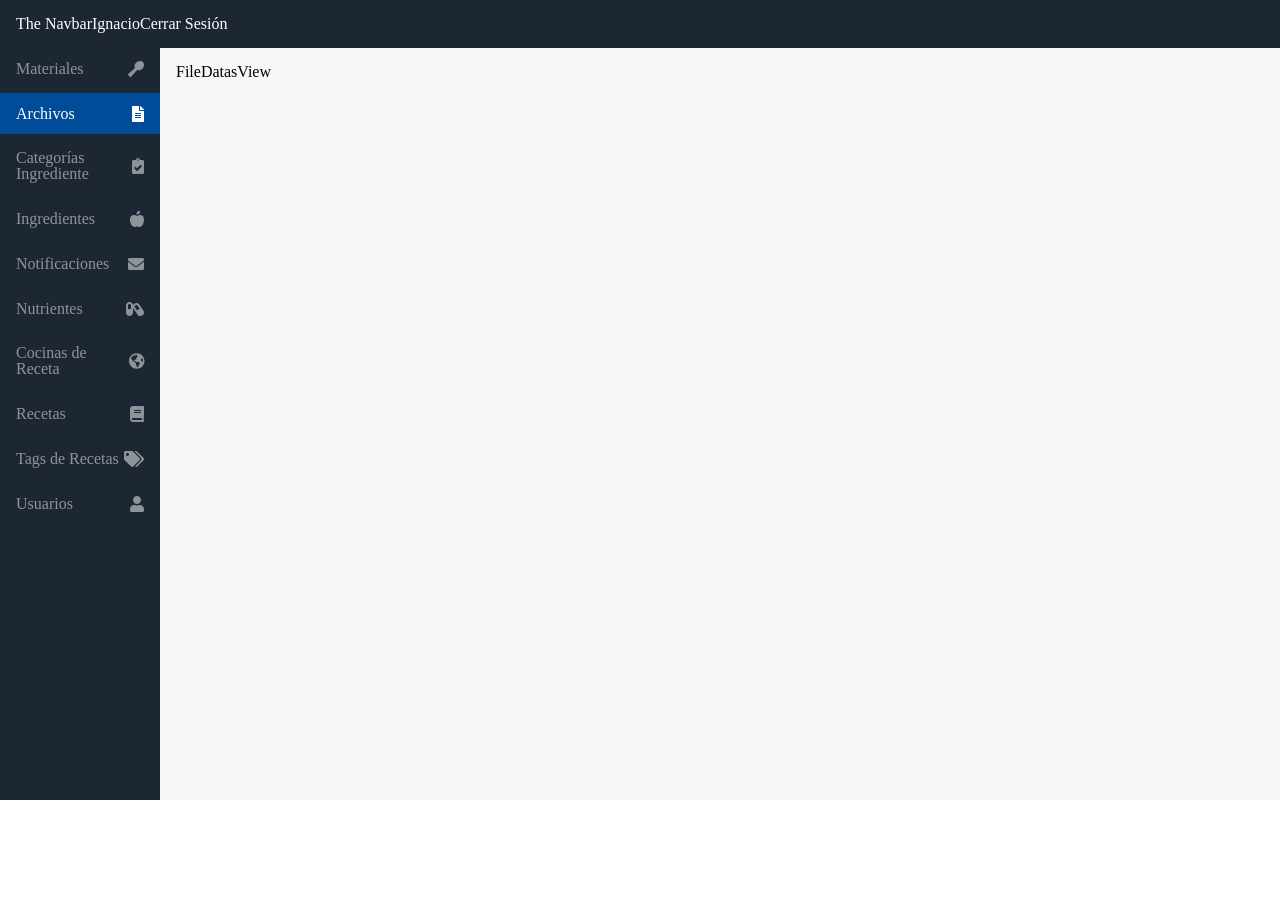
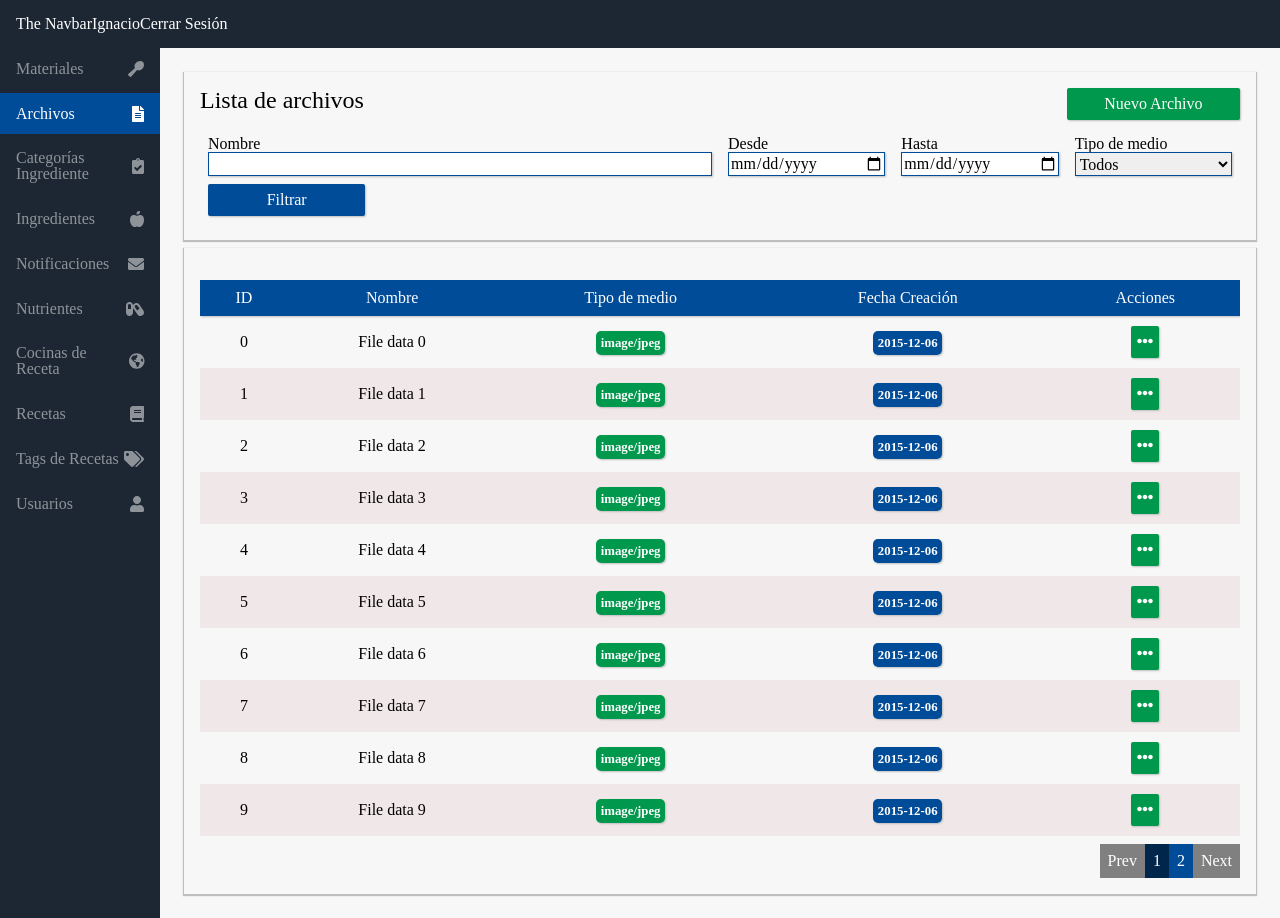
Before and after one commit to Jibaru/cooking-app-admin, a Vue app: page /archivos in a window 1280 px wide. Before the commit the page ends 800 px from the top, so only its background shows below. Built offline with nearby package versions, Linux system fonts and the light colour scheme; a web font is replaced by a local one.

Commit message:
Added template, logic, components

```diff
--- a/src/views/home/views/FileDatasView.vue
+++ b/src/views/home/views/FileDatasView.vue
@@ -1,3 +1,72 @@
 <template>
-  <h1>FileDatasView</h1>
+  <base-card>
+    <template #header>
+      <div class="row">
+        <div class="col-12 col-sm-12 col-md-8 col-lg-10">
+          <h1>Lista de archivos</h1>
+        </div>
+        <base-button
+          type="button"
+          color="success"
+          @click="toggleCreateFileDataModal"
+          class="col-12 col-sm-12 col-md-4 col-lg-2"
+        >
+          Nuevo Archivo
+        </base-button>
+      </div>
+    </template>
+    <file-datas-filter @filter="searchFileDatas" />
+  </base-card>
+  <base-card>
+    <file-datas-table />
+  </base-card>
+  <base-modal
+    title="Nuevo Archivo"
+    :open="isCreateFileDataModalOpen"
+    @close="toggleCreateFileDataModal"
+  >
+    <create-file-data-form @submit-create="closeModalAndCreateFileData" />
+  </base-modal>
 </template>
+<script>
+import FileDatasFilter from "@/components/app/file-data/forms/FileDatasFilter";
+import FileDatasTable from "@/components/app/file-data/tables/FileDatasTable";
+import CreateFileDataForm from "@/components/app/file-data/forms/CreateFileDataForm";
+
+export default {
+  components: {
+    FileDatasFilter,
+    FileDatasTable,
+    CreateFileDataForm,
+  },
+  data() {
+    return {
+      isCreateFileDataModalOpen: false,
+    };
+  },
+  methods: {
+    toggleCreateFileDataModal() {
+      this.isCreateFileDataModalOpen = !this.isCreateFileDataModalOpen;
+    },
+    searchFileDatas(filters) {
+      // TODO: Search File Datas
+      console.log(filters);
+    },
+    closeModalAndCreateFileData(fileData) {
+      this.toggleCreateFileDataModal();
+      // TODO: Create File Data
+      console.log(fileData);
+    },
+  },
+};
+</script>
+<style lang="scss" scoped>
+@include form-group;
+@include responsive-grid;
+@include layout;
+
+h1 {
+  font-size: 1.5rem;
+  font-weight: 300;
+}
+</style>
```
